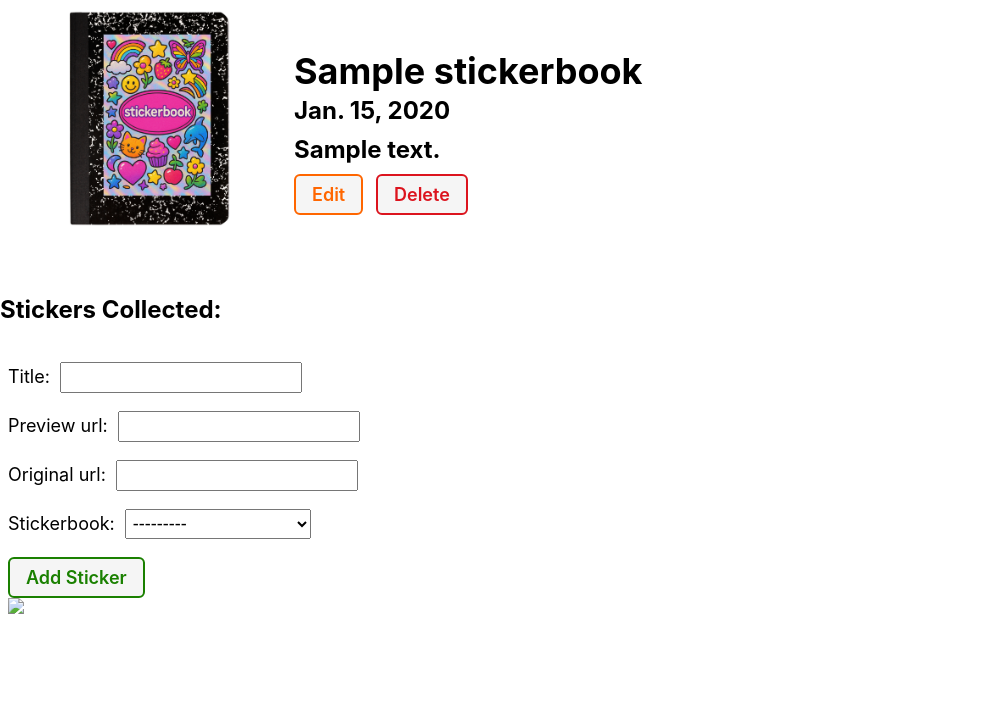
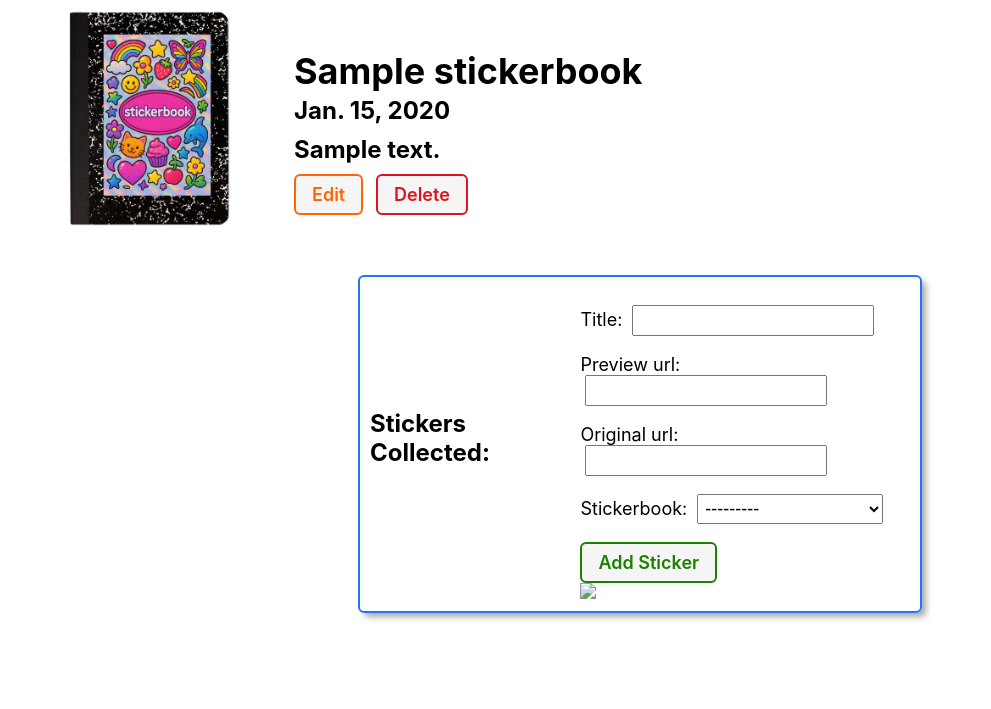
Before and after one commit to shainagtherapy/django-crud-app-lab, a Django app: template main_app/templates/stickerbooks/detail.html in a window 1280 px wide. Shown: the part 201-910 px from the top of the page, without its empty margins (0-991 px from the left). Run offline with Django 5.2, Linux system fonts and the light colour scheme; the template is opened without the code that fills it: values that come from a table or form of the project are taken from there, others are empty; tables that the repository leaves empty hold one stand-in row (values such as "Sample post").

Commit message:
CSS changes

```diff
--- a/main_app/static/css/stickerbooks/stickerbook-detail.css
+++ b/main_app/static/css/stickerbooks/stickerbook-detail.css
@@ -19,9 +19,8 @@
   margin-top: 20px;
 }
 
-.feedings-toy-container {
+.stickers-container {
   display: flex;
-  flex-direction: column;
   padding-bottom: 20px;
   align-items: center;
 }
@@ -89,7 +88,7 @@
   margin: 5px 0;
 }
 
-.feedings-toy-container > section {
+.stickers-container > section {
   width: 80%;
   min-width: 360px;
   border: var(--borders);
@@ -97,7 +96,6 @@
   padding: 10px;
   box-shadow: var(--card-box-shadow);
   display: flex;
-  flex-direction: column;
   justify-content: center;
   margin-bottom: 20px;
 }
@@ -196,19 +194,19 @@
     margin-right: 25px;
   }
 
-  .feedings-toy-container {
+  .stickers-container {
     flex-direction: row;
     justify-content: space-around;
     align-items: flex-start;
   }
 
-  .feedings-toy-container > section {
+  .stickers-container > section {
     width: 45%;
   }
 }
 
 @media only screen and (min-width: 1024px) {
-  .feedings-toy-container {
+  .stickers-container {
     padding: 0 40px;
   }
 }
--- a/main_app/templates/stickerbooks/detail.html
+++ b/main_app/templates/stickerbooks/detail.html
@@ -31,9 +31,9 @@
         {% csrf_token %}
         {{ sticker_form.as_p }}
         <button type="submit" class="btn submit">Add Sticker</button>
-      <ul>
+      <ul class="stickers">
         {% for sticker in stickerbook.sticker_set.all %}
-        <li><img src="{{ sticker.original_url }}"></li>
+        <li class="indstickers"><img src="{{ sticker.original_url }}"></li>
         {% endfor %}
       </ul>
     </body>
```
